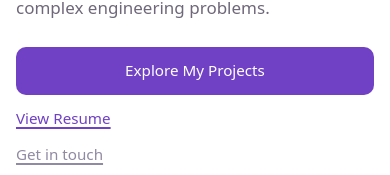
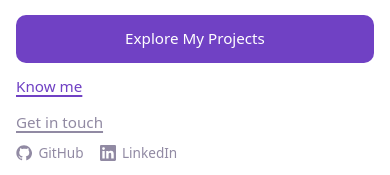
Before and after one commit to snorouzi/portfolio, a React (Vite) app: page / in a window 390 px wide. Shown: the part 510-685 px from the top of the page. Built offline with nearby package versions, Linux system fonts and the light colour scheme; no server answers.

Commit message:
style: vertically center landing page content
Remove planned multi-section layout; make hero fill viewport height
and center its content vertically beneath the header (desktop/mobile).

```diff
--- a/src/components/home/Hero.jsx
+++ b/src/components/home/Hero.jsx
@@ -27,7 +27,7 @@ export default function Hero() {
                 Explore My Projects
               </Link>
               <Link to="/about" className="hero-link hero-link-secondary">
-                View Resume
+                Know me
               </Link>
               <a href="mailto:saeednorouzi98@gmail.com" className="hero-link hero-link-quiet">
                 Get in touch
--- a/src/styles/globals.css
+++ b/src/styles/globals.css
@@ -222,6 +222,7 @@ button {
 .page {
   display: flex;
   flex-direction: column;
+  min-height: calc(100vh - var(--header-height));
 }
 
 .page > main {
@@ -463,6 +464,10 @@ button {
     height: var(--header-height-mobile);
   }
 
+  .page {
+    min-height: calc(100vh - var(--header-height-mobile));
+  }
+
   .nav {
     display: none;
   }
@@ -489,7 +494,15 @@ button {
 */
 
 .hero {
-  padding-bottom: 5rem;
+  flex: 1;
+  display: flex;
+  align-items: center;
+  padding-top: 0;
+  padding-bottom: 0;
+}
+
+.hero > .container {
+  width: 100%;
 }
 
 .hero-grid {
```
